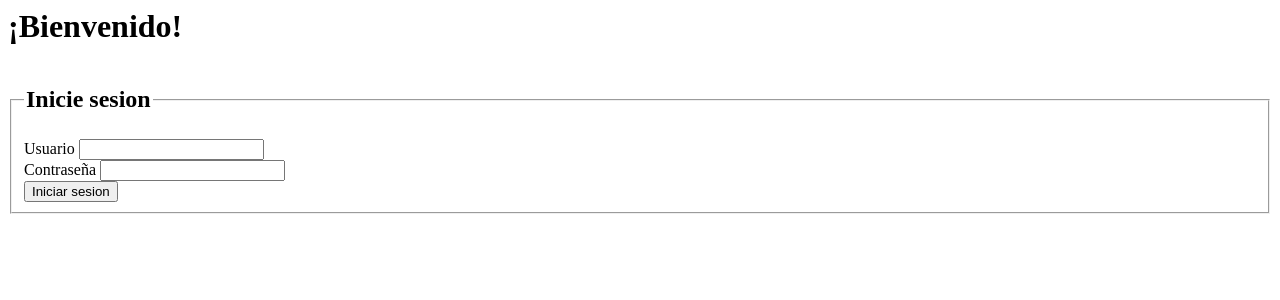
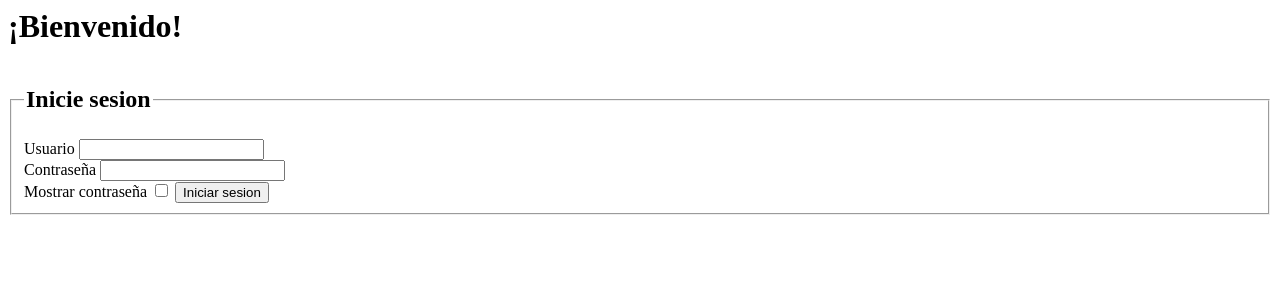
Before and after one commit to mateobelloso/homebankingPHP, a PHP site: page / in a window 1280 px wide. Shown: the top 300 px of the page. Run offline with PHP 8.4, Linux system fonts and the light colour scheme.

Commit message:
Cosas del formulario

```diff
--- a/index.php
+++ b/index.php
@@ -1,5 +1,4 @@
-
-	<html>
+<html>
 <head>
 	<title>Bienvenido MVC </title>
 </head>
@@ -10,9 +9,21 @@
 		<fieldset>
 			<legend><h2>Inicie sesion</h2></legend>
 			<label for="usuario">Usuario</label>
-			<input type="text" name="usuario"><br>
+			<input type="text" name="usuario" minlength="6"><br>
 			<label for="contraseña">Contraseña</label>
-			<input type="password" name="contraseña"><br>
+			<input type="password" id="contrasena" name="contraseña" required minlength="6" pattern="[A-Z]{1}[a-z]{1}[0-9]|[@#$%]{1}"><br>
+			<label for="mostrar-contraseña">Mostrar contraseña</label>
+			<input type="checkbox" onclick="mostrarContrasena()" name="mostrar-contraseña">
+			<script>
+  function mostrarContrasena(){
+      var tipo = document.getElementById("password");
+      if(tipo.type == "password"){
+          tipo.type = "text";
+      }else{
+          tipo.type = "password";
+      }
+  }
+</script>
 			<input type="submit" value="Iniciar sesion">
 		</fieldset>
 	</form>
```
